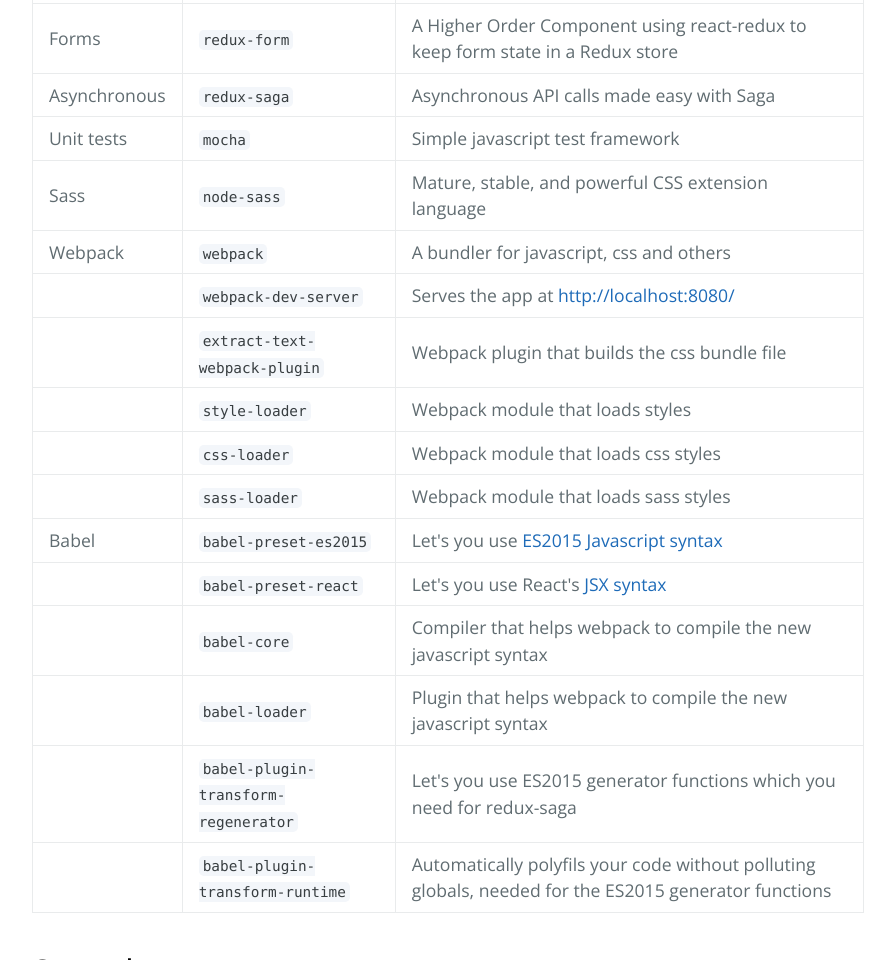
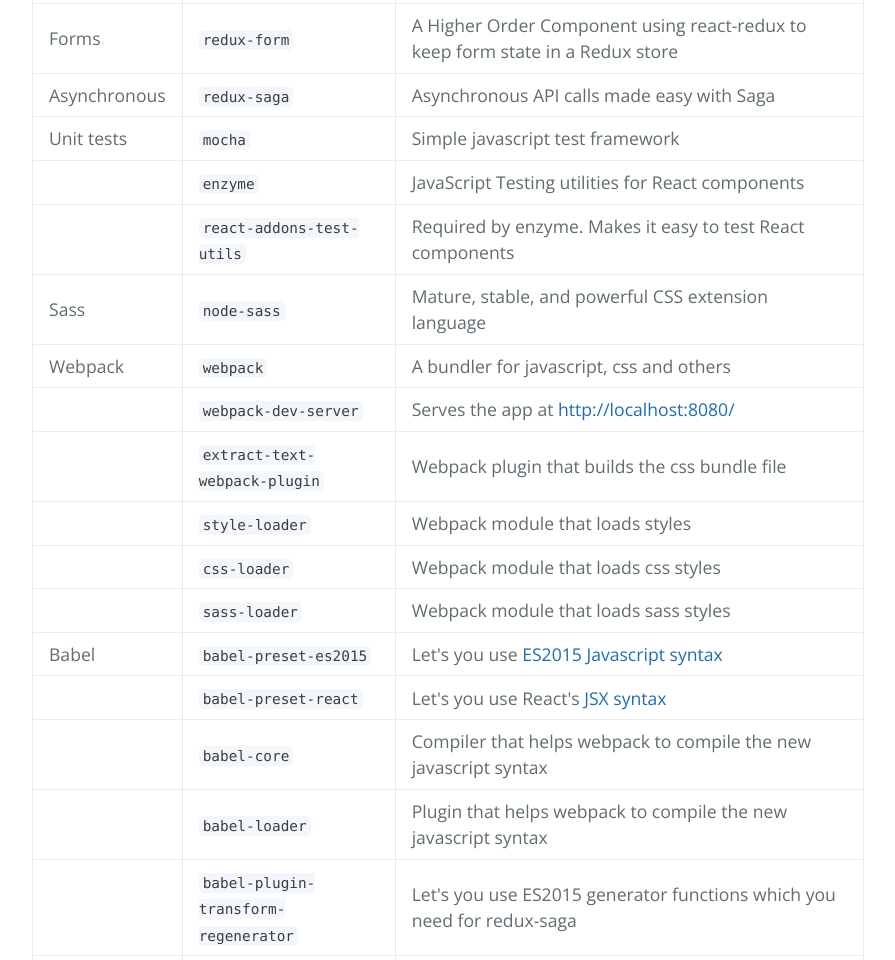
Before and after one commit to jijunair/react-redux-boilerplate, a plain HTML site: page index.html in a window 1280 px wide. Shown: the part 3355-4315 px from the top of the page, without its empty margins (192-1087 px from the left). Drawn offline with nearby package versions, Linux system fonts and the light colour scheme; some packages are replaced by stand-ins of ours; a script that the page names is missing.

Commit message:
react components unit testing with enzyme

```diff
--- a/index.html
+++ b/index.html
@@ -158,6 +158,16 @@
 <td>Simple javascript test framework</td>
 </tr>
 <tr>
+    <td></td>
+    <td><a href="https://github.com/airbnb/enzyme"><code>enzyme</code></a></td>
+    <td>JavaScript Testing utilities for React components</td>
+</tr>
+<tr>
+    <td></td>
+    <td><a href="https://facebook.github.io/react/docs/test-utils.html"><code>react-addons-test-utils</code></a></td>
+    <td>Required by enzyme. Makes it easy to test React components</td>
+</tr>
+<tr>
 <td>Sass</td>
 <td><a href="https://github.com/sass/node-sass"><code>node-sass</code></a></td>
 <td>Mature, stable, and powerful CSS extension language</td>
```
